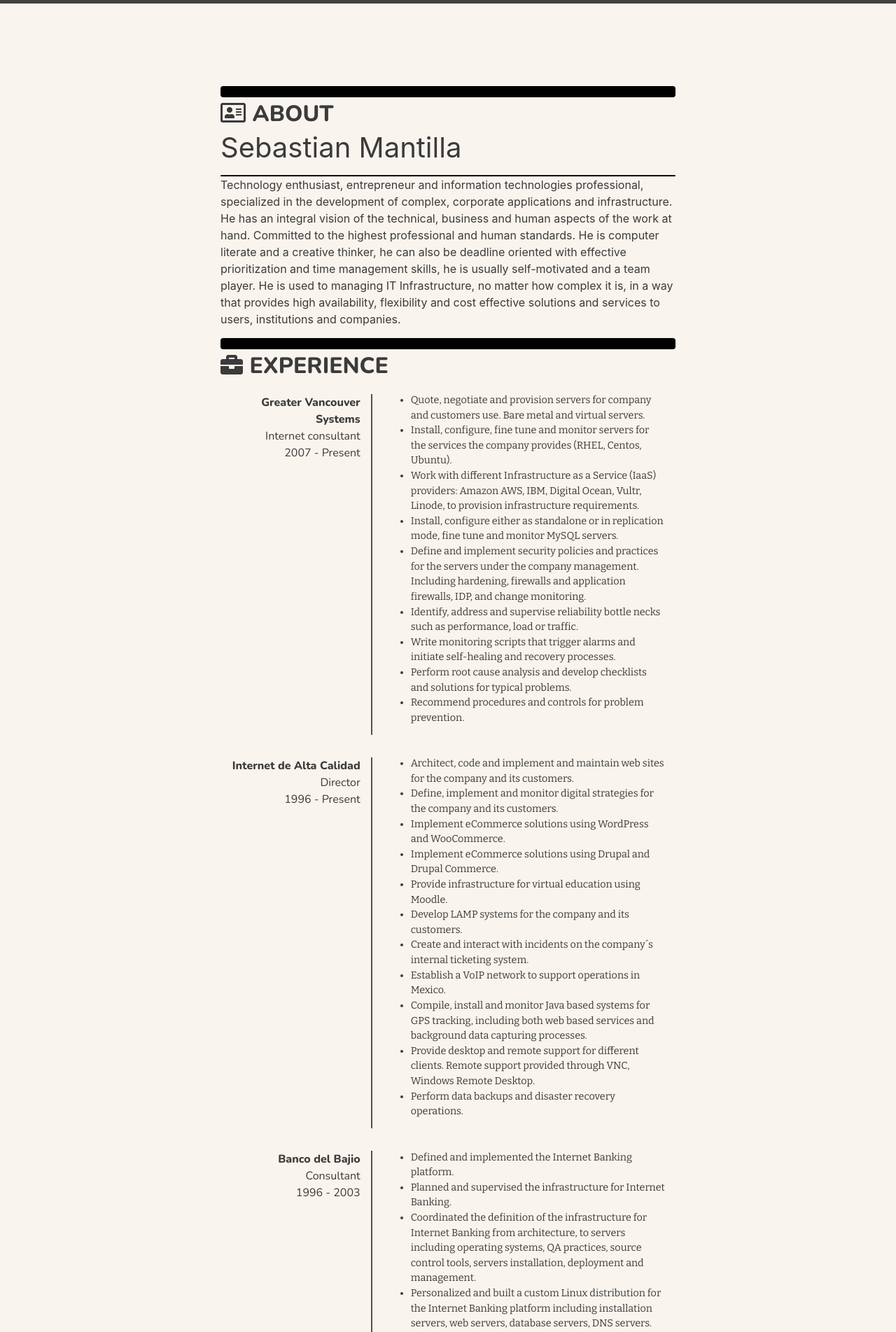
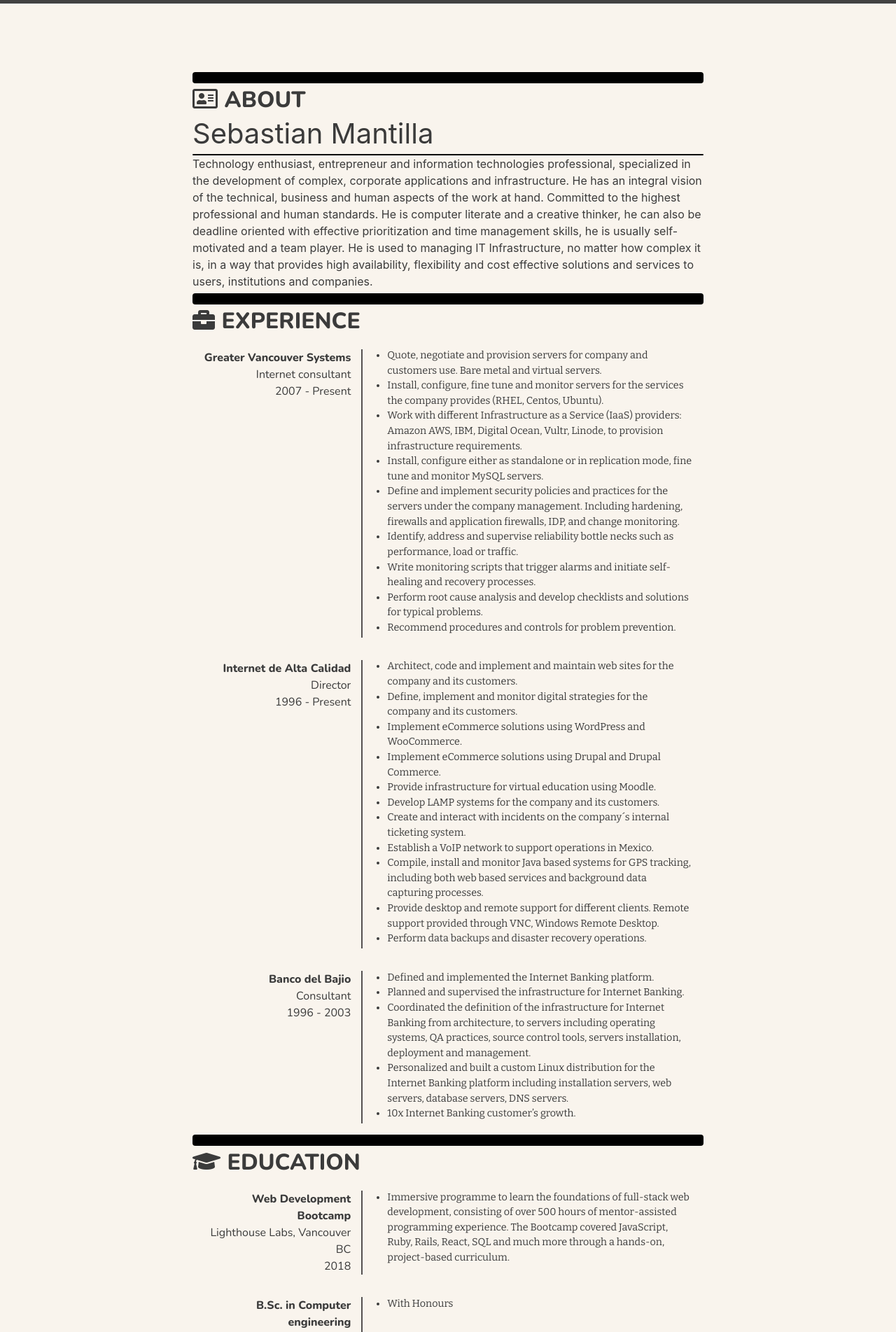
Before and after one commit to sebas/sebas.github.io, a Jekyll site: the page built from index.md, in a window 1280 px wide. Shown: the top 1903 px of the page at 70% size. Built offline with Jekyll 4.4.1, drawn with Linux system fonts in a browser that asks for light colours; nearby versions of some CDN libraries.

Commit message:
Updating, styling.

```diff
--- a/_sass/minima.scss
+++ b/_sass/minima.scss
@@ -8,7 +8,7 @@ $base-font-weight: 400 !default;
 $small-font-size:  $base-font-size * 0.875 !default;
 $base-line-height: 1.5 !default;
 
-$spacing-unit:     30px !default;
+$spacing-unit:     10px !default;
 
 $text-color:       #111 !default;
 $background-color: #fdfdfd !default;
```
